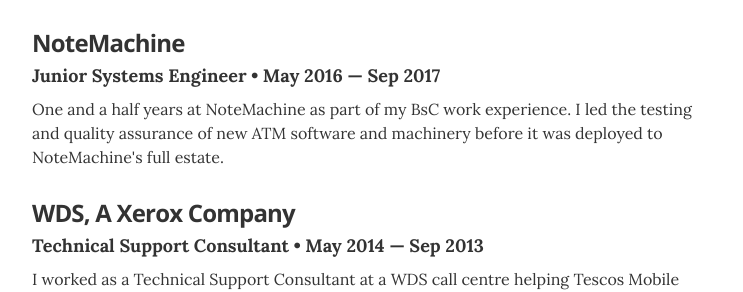
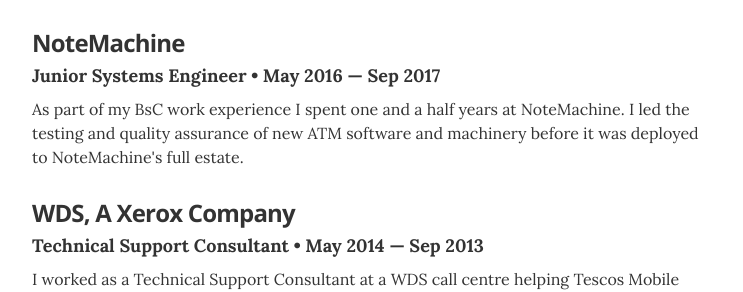
Before and after one commit to 8BitSensei/8BitSensei.github.io, a Jekyll site: the page built from index.html, in a window 1280 px wide and 900 px high, scrolled down 2053 px. Shown: the part 161-453 px from the top of the window, without its empty margins (268-1011 px from the left). Built offline with Jekyll 4.4.1, drawn with Linux system fonts in a browser that asks for light colours.

Commit message:
Better wording on NoteMachine

```diff
--- a/_data/experience.yml
+++ b/_data/experience.yml
@@ -17,7 +17,7 @@
 - company: NoteMachine
   position: Junior Systems Engineer
   duration: May 2016 &mdash; Sep 2017
-  summary: One and a half years at NoteMachine as part of my BsC work experience. I led the testing and quality assurance of new ATM software and machinery before it was deployed to NoteMachine's full estate.
+  summary: As part of my BsC work experience I spent one and a half years at NoteMachine. I led the testing and quality assurance of new ATM software and machinery before it was deployed to NoteMachine's full estate.
 
 
 - company: WDS, A Xerox Company
```
